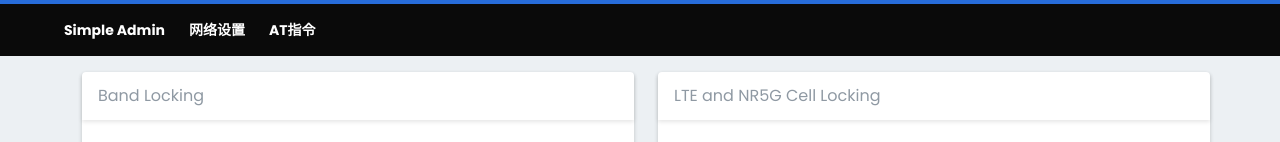
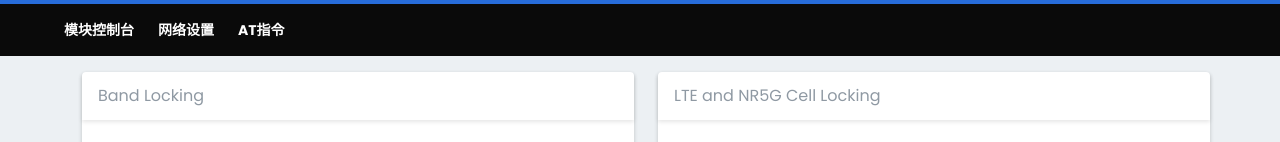
Before and after one commit to king0779/toolkit, a plain HTML site: page simpleadmin/www/bandlock.html in a window 1280 px wide. Shown: the top 142 px of the page. Drawn offline with Linux system fonts and the light colour scheme.

Commit message:
Add files via upload

```diff
--- a/simpleadmin/www/bandlock.html
+++ b/simpleadmin/www/bandlock.html
@@ -4,7 +4,7 @@
     <meta charset="utf-8" />
     <meta http-equiv="X-UA-Compatible" content="IE=edge" />
     <meta name="viewport" content="width=device-width, initial-scale=1" />
-    <title>Simple Network</title>
+    <title>模块控制台</title>
 
     <script src="/js/alpinejs.min.js" defer></script>
     <link rel="stylesheet" href="/css/bulma.css" />
@@ -26,7 +26,7 @@
     <nav class="navbar is-black" x-data="{ isOpen: false }">
       <div class="container">
         <div class="navbar-brand">
-          <a class="navbar-item brand-text" href="/"> Simple Admin </a>
+          <a class="navbar-item brand-text" href="/"> 模块控制台 </a>
           <a
             role="button"
             class="navbar-burger burger"
```
Also changed, not shown: simpleadmin/www/atcommander.html (+2 -2 lines), simpleadmin/www/index.html (+1 -1 lines).
